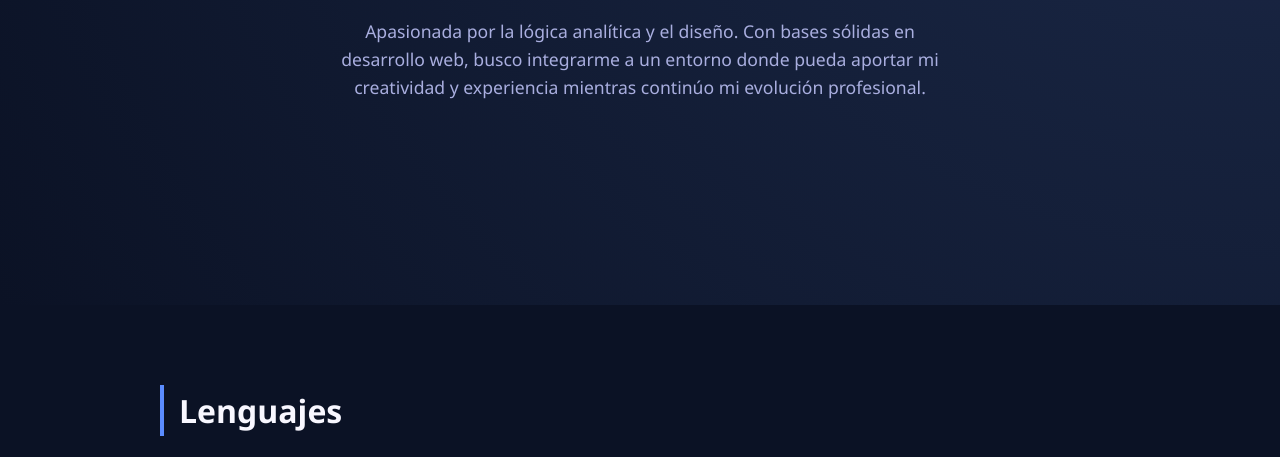
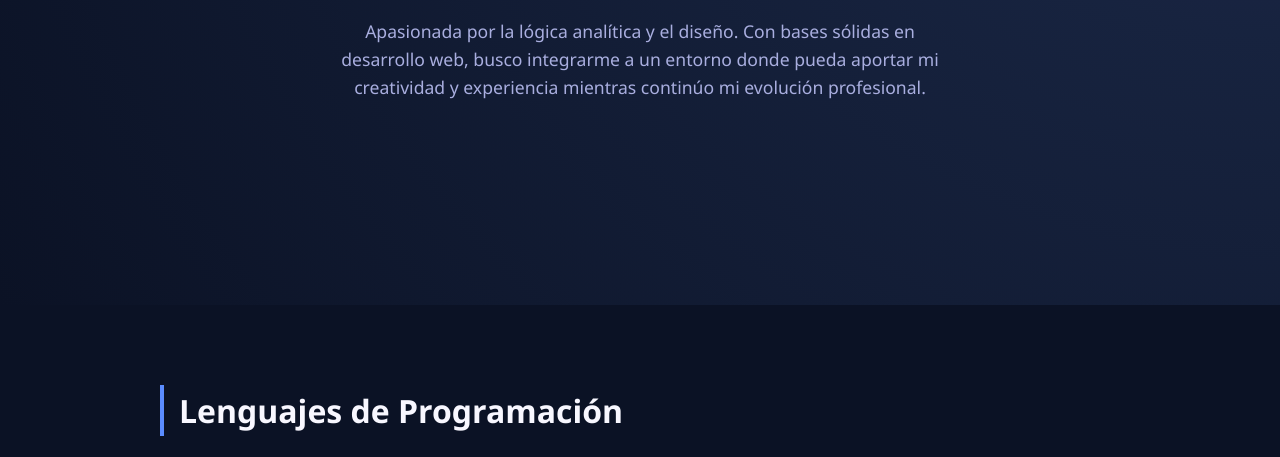
Before and after one commit to DaniaReyesx/DaniaReyesx.github.io, a plain HTML site: page index.html in a window 1280 px wide. Shown: the part 495-952 px from the top of the page. Drawn offline with Linux system fonts and the light colour scheme.

Commit message:
Revise index.html for content and structure
Updated the HTML structure and content of the index file.

```diff
--- a/index.html
+++ b/index.html
@@ -19,7 +19,7 @@
     <div class="container">
 
         <section id="skills">
-            <h2>Lenguajes</h2>
+            <h2>Lenguajes de Programación</h2>
             <div class="skills-grid">
                 <div class="skill-tag">HTML, CSS</div>
                 <div class="skill-tag">JAVASCRIPT</div>
```
